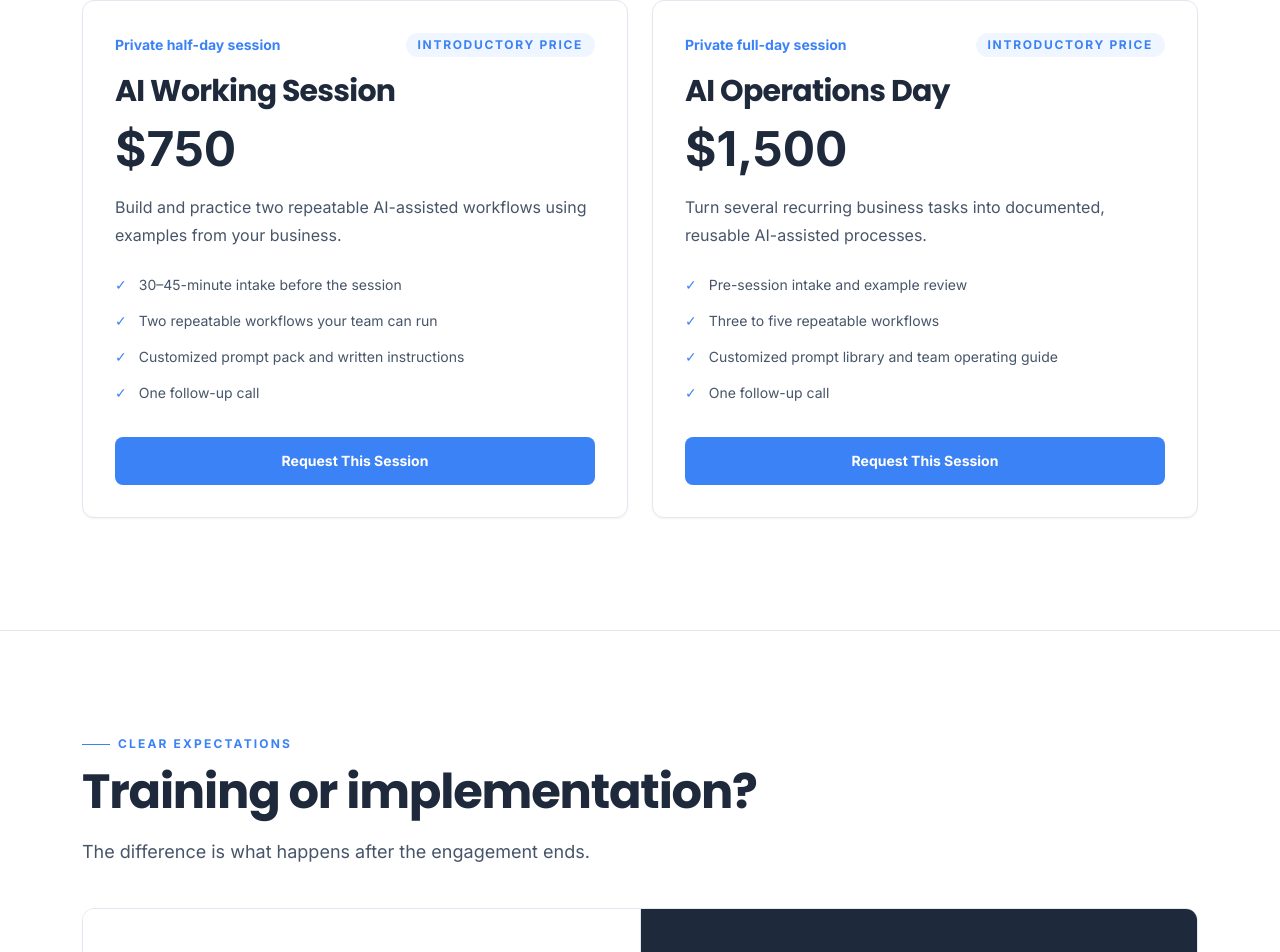
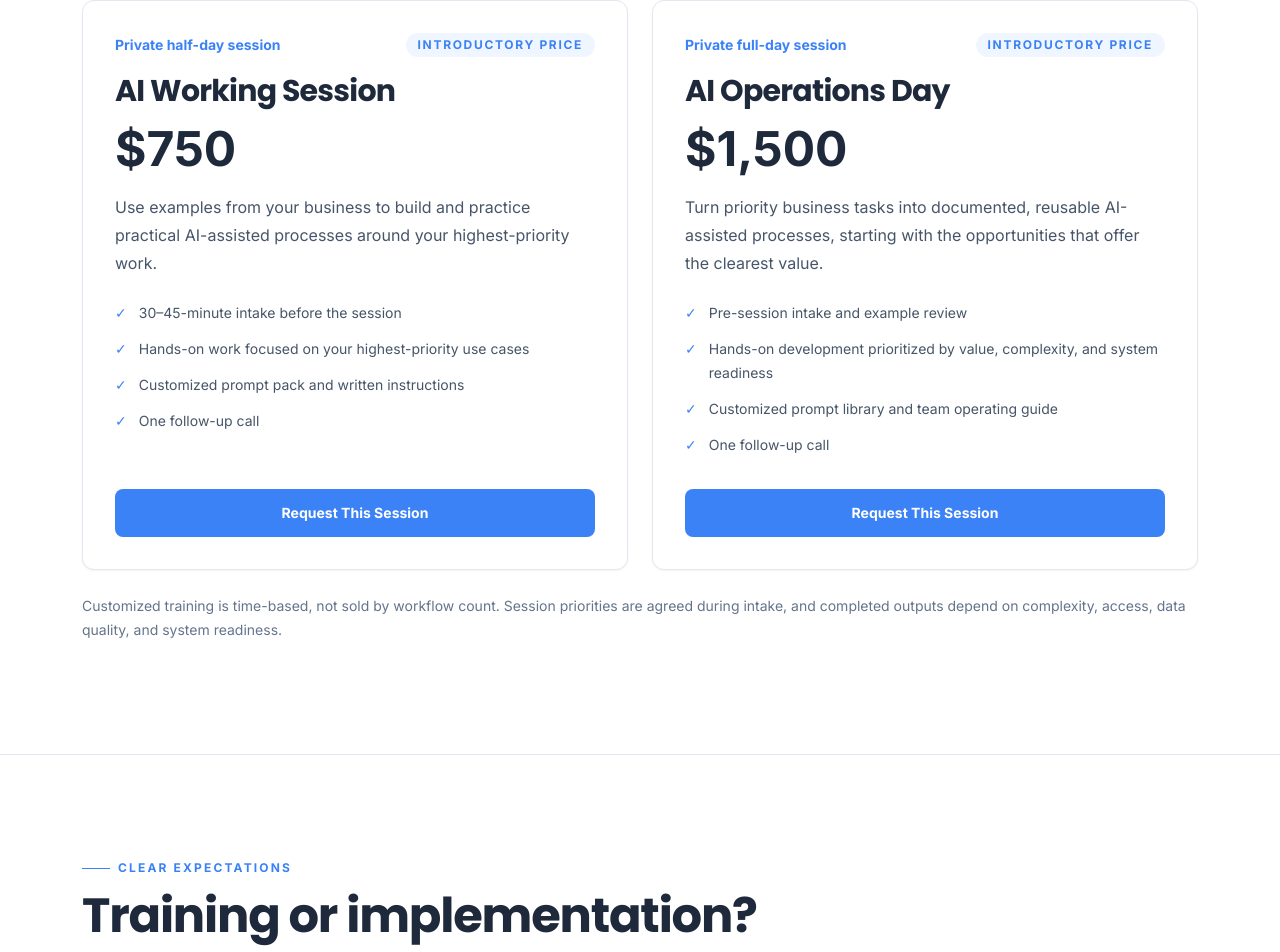
Before and after one commit to Procstar13/LaunchLocal, a Next.js app: page /ai-education in a window 1280 px wide. Shown: the part 2033-2985 px from the top of the page. Built offline with nearby package versions, Linux system fonts and the light colour scheme.

Commit message:
Clarify flexible scope for customized AI training (#15)

```diff
--- a/src/app/ai-education/page.tsx
+++ b/src/app/ai-education/page.tsx
@@ -37,10 +37,10 @@ const businessSessions = [
     price: '$750',
     duration: 'Private half-day session',
     label: 'Introductory price',
-    description: 'Build and practice two repeatable AI-assisted workflows using examples from your business.',
+    description: 'Use examples from your business to build and practice practical AI-assisted processes around your highest-priority work.',
     outcomes: [
       '30–45-minute intake before the session',
-      'Two repeatable workflows your team can run',
+      'Hands-on work focused on your highest-priority use cases',
       'Customized prompt pack and written instructions',
       'One follow-up call',
     ],
@@ -53,10 +53,10 @@ const businessSessions = [
     price: '$1,500',
     duration: 'Private full-day session',
     label: 'Introductory price',
-    description: 'Turn several recurring business tasks into documented, reusable AI-assisted processes.',
+    description: 'Turn priority business tasks into documented, reusable AI-assisted processes, starting with the opportunities that offer the clearest value.',
     outcomes: [
       'Pre-session intake and example review',
-      'Three to five repeatable workflows',
+      'Hands-on development prioritized by value, complexity, and system readiness',
       'Customized prompt library and team operating guide',
       'One follow-up call',
     ],
@@ -135,6 +135,7 @@ export default function AIEducationPage() {
               </article>
             ))}
           </div>
+          <p className="mt-6 text-sm leading-6 text-text-muted">Customized training is time-based, not sold by workflow count. Session priorities are agreed during intake, and completed outputs depend on complexity, access, data quality, and system readiness.</p>
         </div>
       </section>
 
```
